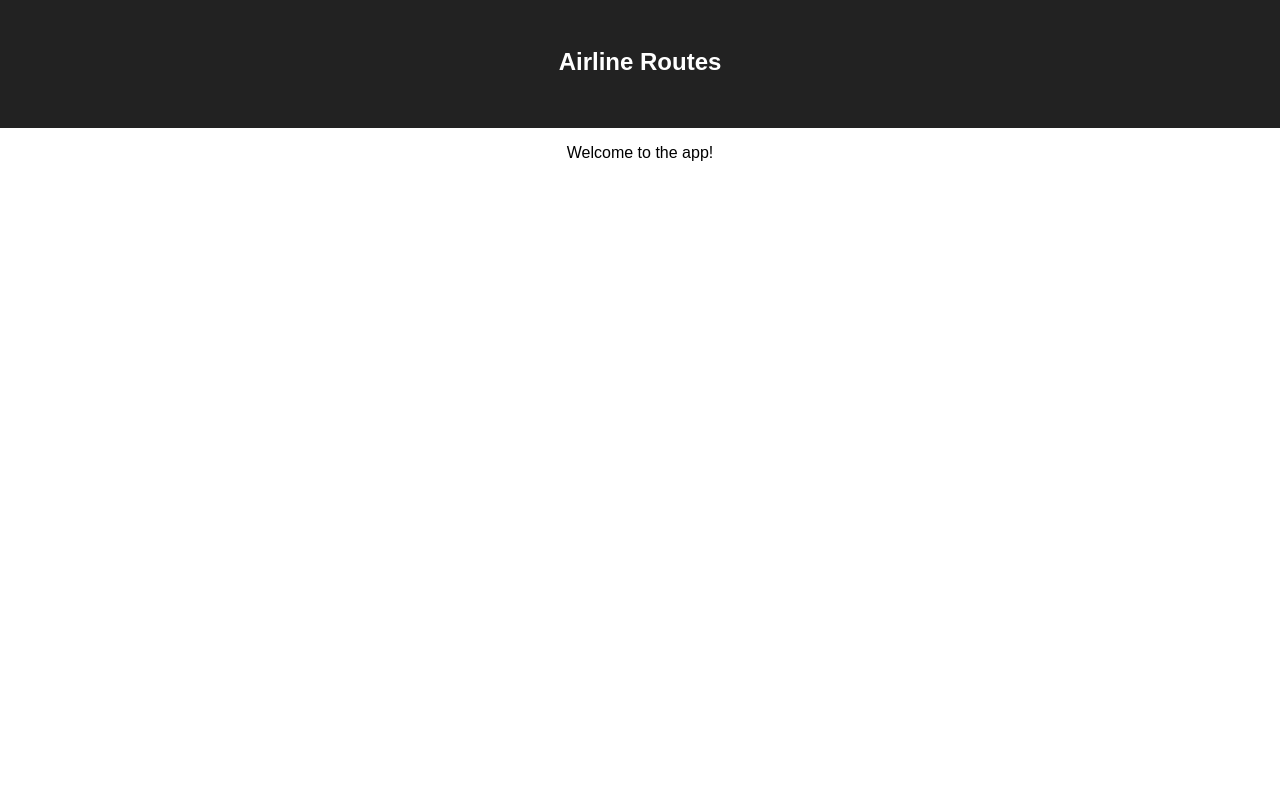
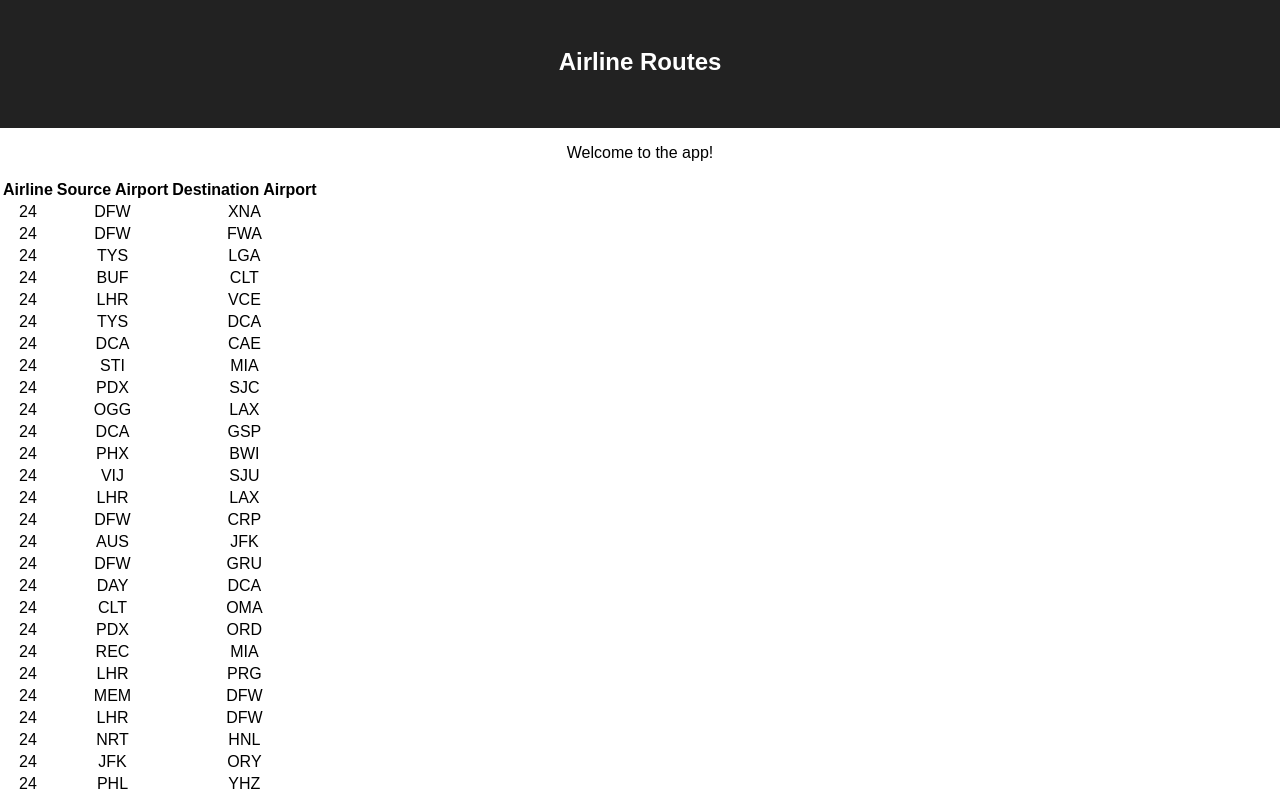
Before and after one commit to callieburuchara/airlines-react-app, a React (Create React App) app: page / in a window 1280 px wide. Shown: the top 797 px of the page. Built offline with nearby package versions, Linux system fonts and the light colour scheme.

Commit message:
Completed Step 2 + extracted Table into its own component

```diff
--- a/src/App.js
+++ b/src/App.js
@@ -1,5 +1,8 @@
 import React, { Component } from 'react';
 import './App.css';
+import DATA from './data.js'
+import Table from './components/Table'
+console.log(DATA.routes[0])
 
 const App = () => (
   <div className="app">
@@ -10,6 +13,7 @@ const App = () => (
     <p>
       Welcome to the app!
     </p>
+    <Table routes={DATA.routes}/>
   </section>
 </div>
 )
--- /dev/null
+++ b/src/components/Table.js
@@ -0,0 +1,33 @@
+import React from 'react'
+
+const TableRow = ({ route }) => {
+  return (
+    <tr>
+      <td>{route.airline}</td>
+      <td>{route.src}</td>
+      <td>{route.dest}</td>
+    </tr>
+  )
+}
+
+const Table = ({ routes }) => {
+  return (
+    <table>
+      <tbody>
+        <tr>
+          <th>Airline</th>
+          <th>Source Airport</th>
+          <th>Destination Airport</th>
+        </tr>
+
+        {routes.map(route =>
+          <TableRow route={route} />
+        )}
+
+      </tbody>
+    </table>
+  )
+
+}
+
+export default Table
```
